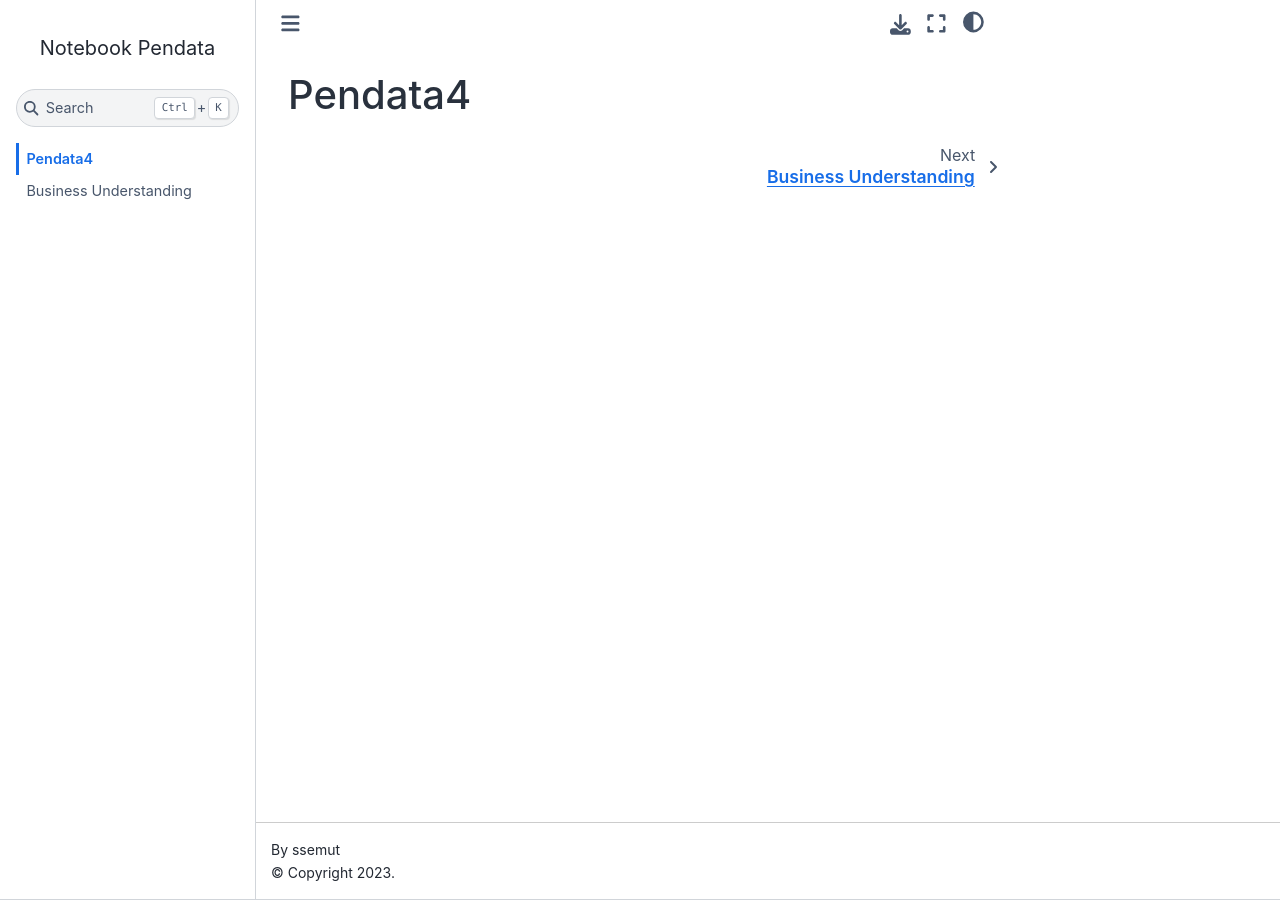
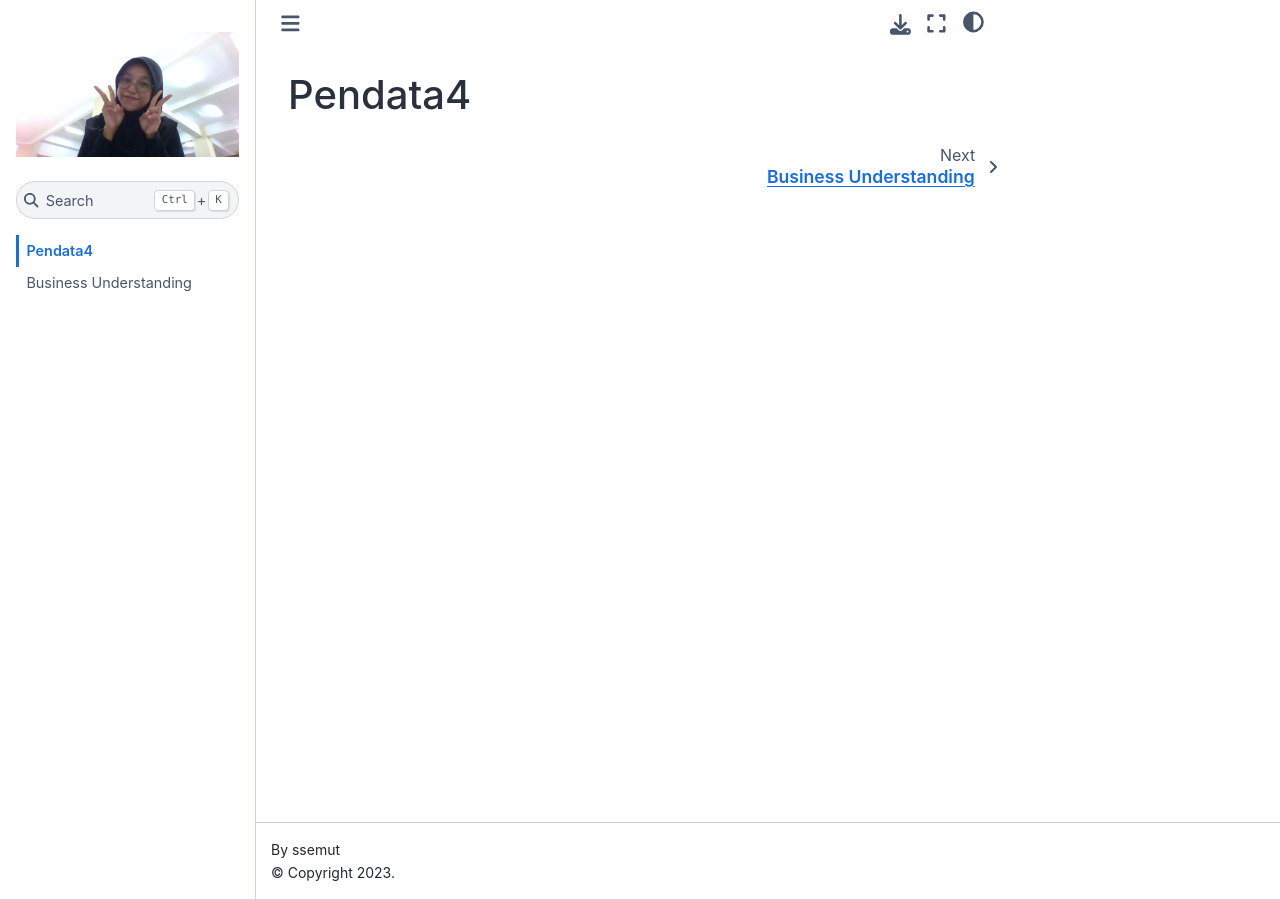
Before and after one commit to IntanResti10/Pendata4, a Jupyter Book: the page built from README.md, in a window 1280 px wide. Built offline with Jupyter Book 1.0.4 settings and Sphinx 7.4.7 and the Sphinx Book theme 1.1.4, drawn with Linux system fonts in a browser that asks for light colours.

Commit message:
Update logo path in configuration file

```diff
--- a/_config.yml
+++ b/_config.yml
@@ -1,6 +1,6 @@
 title: Notebook Pendata
 author: ssemut
-logo: ""
+logo: "semut.png.jpg"
 
 execute:
   execute_notebooks: off
```
